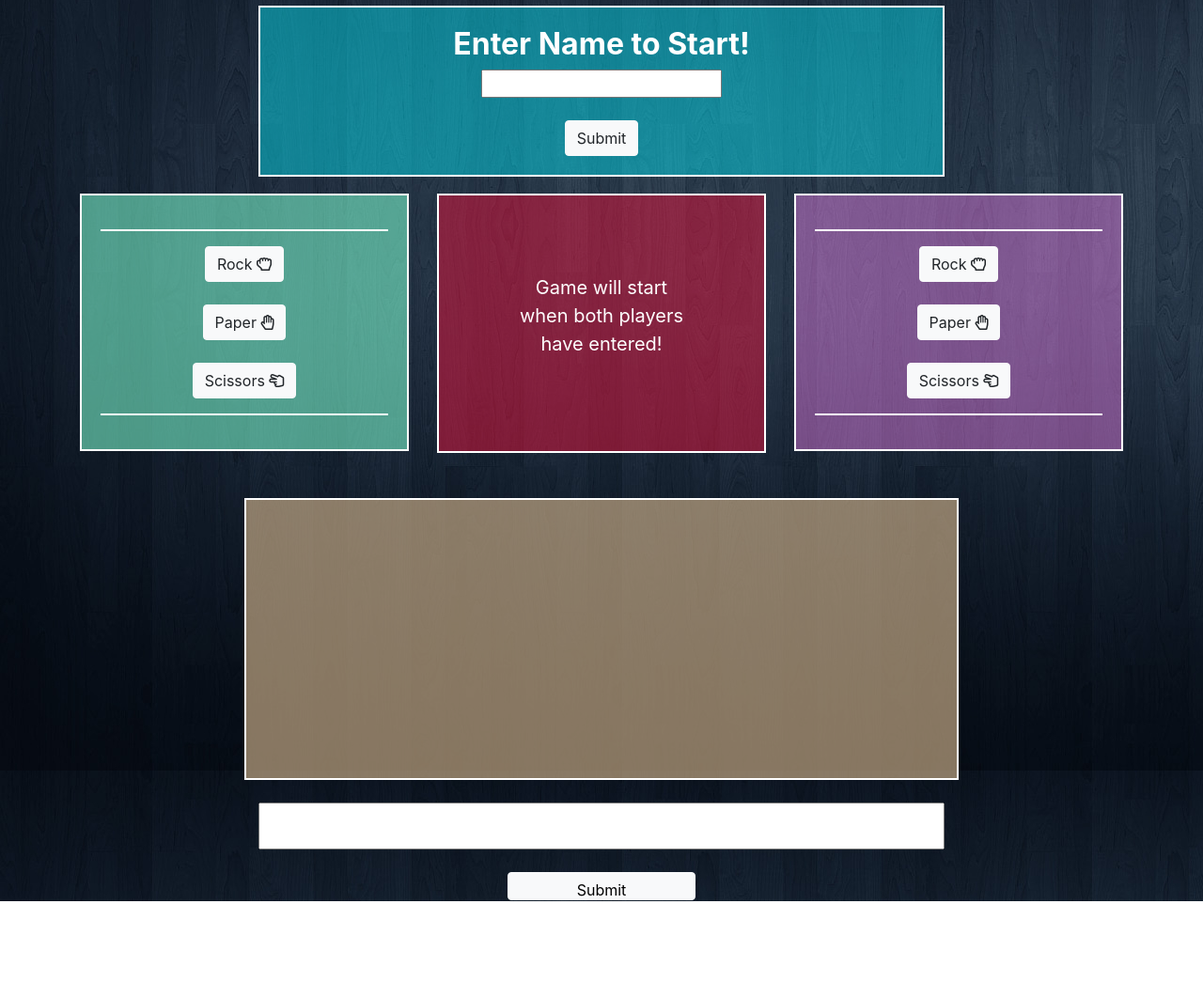
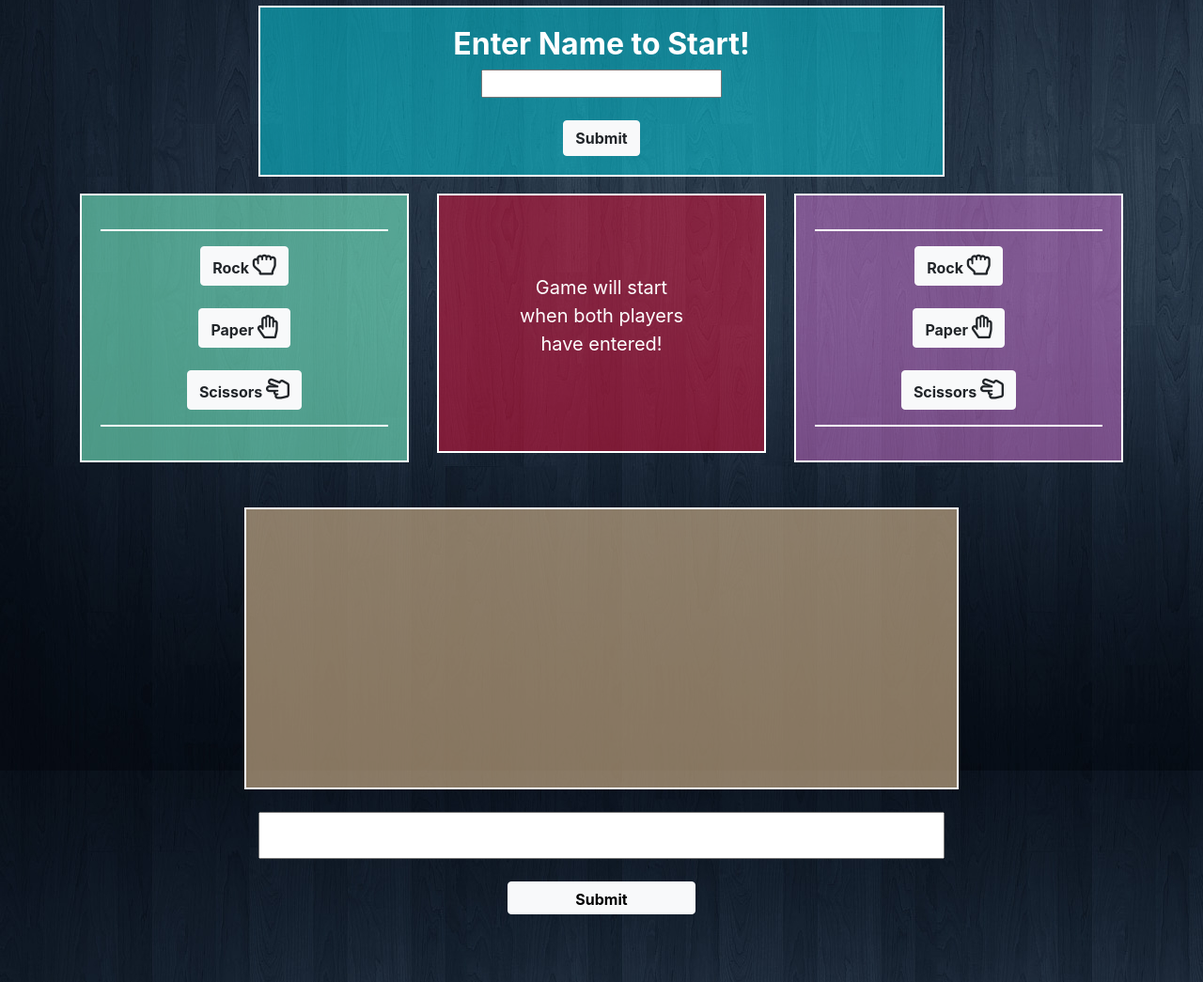
Before and after one commit to mark-shin77/RPS-multiplayer, a plain HTML site: page index.html in a window 1280 px wide. Shown: the part 260-1305 px from the top of the page at 94% size. Before the commit the page ends 1219 px from the top, so only its background shows below. Drawn offline with nearby package versions, Linux system fonts and the light colour scheme.

Commit message:
ok done styling forreal

```diff
--- a/assets/style.css
+++ b/assets/style.css
@@ -15,9 +15,11 @@ body{
     padding: 20px;
     color: white;
 }
+
 hr{
     border: 1px solid white;
 }
+
 #player1{
     margin-top: 5%;
     border: 2px solid white;
@@ -44,6 +46,14 @@ hr{
     text-align: center;
 }
 
+.far{
+    font-size: 25px;
+}
+
+.btn-light{
+    font-weight: bold;
+}
+
 #chat-window{
     background-color: rgba(210, 180, 140, 0.637);
     border: 2px solid white;
@@ -64,7 +74,7 @@ hr{
 #submit-input{
     display: block;
     width: 200px;
-    height: 30px;
+    height: 35px;
     color: black;
     margin-left:auto;
     margin-right: auto;
```
Also changed, not shown: index.html (+1 -1 lines).
